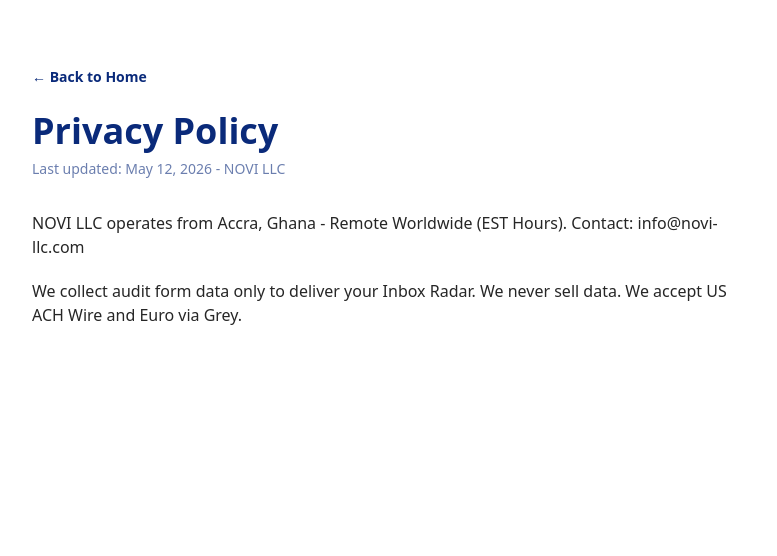
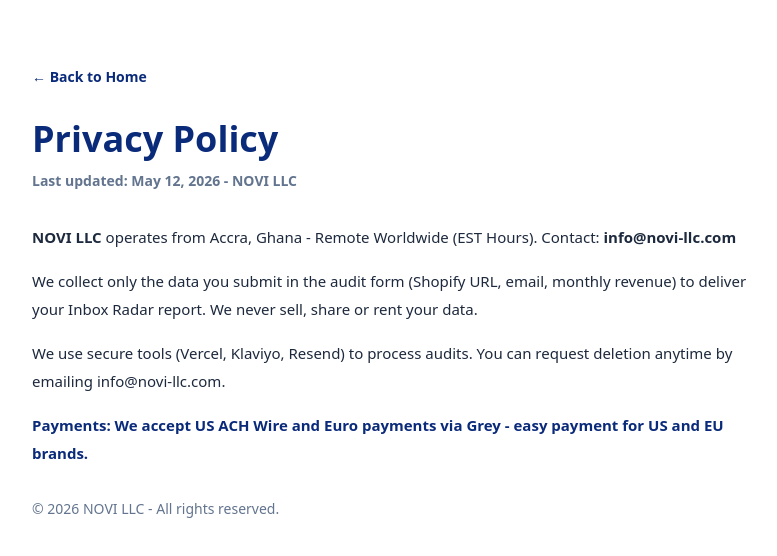
Before and after one commit to NOVI-I6699-cmd/portfolio-starter-kit, a Next.js app: page /privacy in a window 1280 px wide. Shown: the top 556 px of the page, without its empty margins (248-1025 px from the left). Built offline with nearby package versions, Linux system fonts and the light colour scheme.

Commit message:
Update page.tsx

```diff
--- a/app/privacy/page.tsx
+++ b/app/privacy/page.tsx
@@ -2,15 +2,21 @@ import Link from 'next/link'
 
 export default function Privacy() {
   return (
-    <main className="max-w-3xl mx-auto px-6 py-16">
-      <Link href="/" className="inline-flex items-center text-sm font-semibold text-[#0A2A7A] hover:underline mb-6">
-        ← Back to Home
-      </Link>
-      <h1 className="text-4xl font-bold text-[#0A2A7A]">Privacy Policy</h1>
-      <p className="mt-2 text-sm opacity-60">Last updated: May 12, 2026 - NOVI LLC</p>
-      <div className="mt-8 prose">
-        <p>NOVI LLC operates from Accra, Ghana - Remote Worldwide (EST Hours). Contact: info@novi-llc.com</p>
-        <p className="mt-4">We collect audit form data only to deliver your Inbox Radar. We never sell data. We accept US ACH Wire and Euro via Grey.</p>
+    <main className="min-h-screen bg-white">
+      <div className="max-w-3xl mx-auto px-6 py-16">
+        <Link href="/" className="inline-flex items-center text-sm font-bold text-[#0A2A7A] hover:underline mb-8">
+          ← Back to Home
+        </Link>
+        <h1 className="text-4xl font-bold text-[#0A2A7A]">Privacy Policy</h1>
+        <p className="mt-3 text-sm font-semibold text-slate-500">Last updated: May 12, 2026 - NOVI LLC</p>
+
+        <div className="mt-8 space-y-4 text-[15px] leading-7 text-slate-800">
+          <p><span className="font-bold">NOVI LLC</span> operates from Accra, Ghana - Remote Worldwide (EST Hours). Contact: <span className="font-semibold">info@novi-llc.com</span></p>
+          <p>We collect only the data you submit in the audit form (Shopify URL, email, monthly revenue) to deliver your Inbox Radar report. We never sell, share or rent your data.</p>
+          <p>We use secure tools (Vercel, Klaviyo, Resend) to process audits. You can request deletion anytime by emailing info@novi-llc.com.</p>
+          <p className="font-semibold text-[#0A2A7A]">Payments: We accept US ACH Wire and Euro payments via Grey - easy payment for US and EU brands.</p>
+          <p className="text-sm text-slate-500 mt-8">© 2026 NOVI LLC - All rights reserved.</p>
+        </div>
       </div>
     </main>
   )
```
